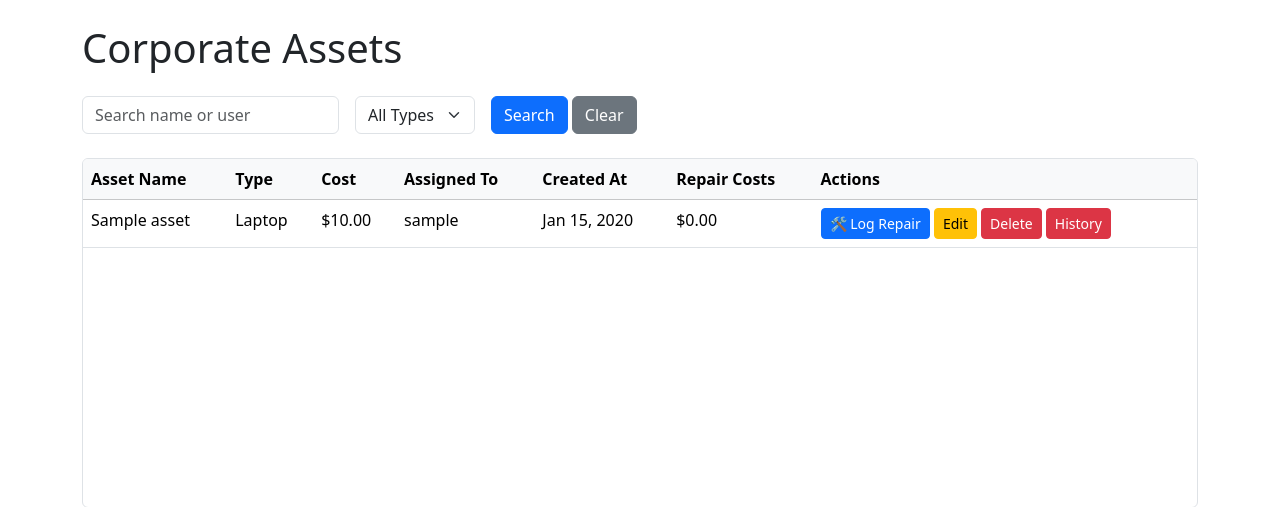
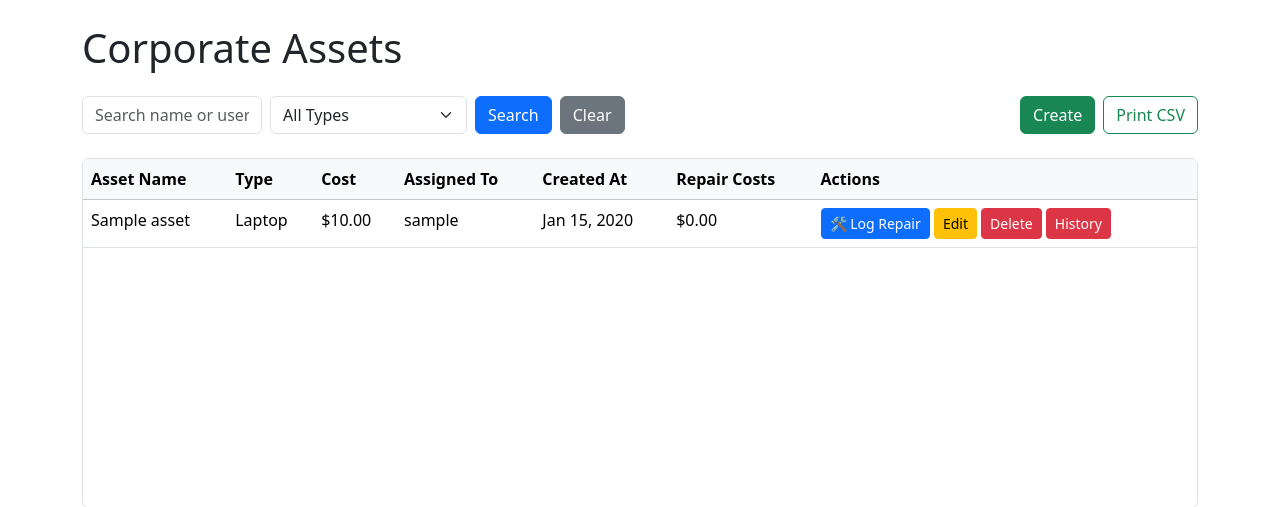
Before and after one commit to shinpagayanan/MSIT213, a Django app: page /list/ in a window 1280 px wide. Shown: the part 56-563 px from the top of the page. Run offline with Django 5.2, Linux system fonts and the light colour scheme; a user stored in the database is signed in; tables that the repository leaves empty hold one stand-in row (values such as "Sample post"); data that the repository does not hold is empty; some libraries are stand-ins or nearby versions.

Commit message:
Assignment 3 - feat: add asset csv export function

```diff
--- a/assets/templates/assets/asset_list.html
+++ b/assets/templates/assets/asset_list.html
@@ -3,30 +3,48 @@
 {% block content %}
     <h1 class="mb-4">Corporate Assets</h1>
 
-    <form method="GET" class="row g-3 mb-4">
-        <div class="col-auto">
-            <input type="text" name="search" class="form-control" placeholder="Search name or user"
-            value="{{request.GET.search}}">
-        </div>
+    <div class="d-flex justify-content-between align-items-center mb-4">
 
-        <div class="col-auto">
+    <!-- Left Side: Search Filter -->
+    <form method="GET" class="d-flex gap-2 align-items-center">
+
+        <input type="text" name="search" class="form-control"
+               placeholder="Search name or user"
+               value="{{ request.GET.search }}">
+
         <select name="asset_type" class="form-select">
             <option value="">All Types</option>
 
             {% for code, display in asset_types %}
-                    <option value="{{code}}" {% if request.GET.asset_type == code %}selected{% endif %}> {{display}}</option>
-
+                <option value="{{ code }}"
+                    {% if request.GET.asset_type == code %}selected{% endif %}>
+                    {{ display }}
+                </option>
             {% endfor %}
         </select>
-        </div>
-        <div class="col-auto">
+
         <button type="submit" class="btn btn-primary">
             Search
         </button>
-            <a href="{% url "asset-list" %}" class="btn btn-secondary">Clear</a>
+
+        <a href="{% url 'asset-list' %}" class="btn btn-secondary">
+            Clear
+        </a>
+
+    </form>
+
+    <!-- Right Side Buttons -->
+    <div class="d-flex gap-2">
+        <a href="{% url 'asset-create' %}" class="btn btn-success">
+            Create
+        </a>
+
+        <a href="{% url 'export_assets_csv' %}" class="btn btn-outline-success">
+            Print CSV
+        </a>
     </div>
 
-    </form>
+</div>
     <div class="mt-3">
     <div class="border rounded overflow-auto" style="height: 350px;">
         <table class="table mb-0">
--- a/assets/urls.py
+++ b/assets/urls.py
@@ -1,5 +1,5 @@
 from django.urls import path
-from .views import DashboardView, AssetListView, AssetCreateView, SignUpView, MaintenanceCreateView,AssetUpdateView, AssetDeleteView, AssetHistoryView, AssetRevertView, AssetMaintenanceView
+from .views import DashboardView, AssetListView, AssetCreateView, SignUpView, MaintenanceCreateView,AssetUpdateView, AssetDeleteView, AssetHistoryView, AssetRevertView, AssetMaintenanceView, export_assets_csv
 
 urlpatterns = [
     path('', DashboardView.as_view(), name='dashboard'),
@@ -11,5 +11,7 @@ urlpatterns = [
     path('asset/<int:pk>/logs', AssetMaintenanceView.as_view(), name='asset_maintenance_logs'),
     path('asset/<int:pk>/maintain', MaintenanceCreateView.as_view(), name='asset_maintain'),
     path('<int:pk>/history/', AssetHistoryView.as_view(), name = 'asset_history'),
-    path('<int:pk>/history/<int:history_id>/revert', AssetRevertView.as_view(), name='asset_revert')
+    path('<int:pk>/history/<int:history_id>/revert', AssetRevertView.as_view(), name='asset_revert'),
+    path('export-assets-csv/', export_assets_csv, name='export_assets_csv'),
+
 ]
--- a/assets/views.py
+++ b/assets/views.py
@@ -1,3 +1,5 @@
+import csv
+from django.http import HttpResponse
 from django.shortcuts import render
 from django.shortcuts import get_object_or_404, redirect
 from django.views import View
@@ -11,6 +13,25 @@ from assets.models import Asset, Department, User, MaintenanceLog
 from assets.mixins import ManagerOrAdminRequiredMixin
 from assets.forms import CustomCreationForm
 
+def export_assets_csv(request):
+    response = HttpResponse(content_type='text/csv')
+    response['Content-Disposition'] = 'attachment; filename="asset_report.csv"'
+
+    writer = csv.writer(response)
+
+    writer.writerow(['Asset Name', 'Type', 'Cost', 'Assigned User'])
+
+    assets = Asset.objects.select_related('assigned_to').all()
+
+    for asset in assets:
+        writer.writerow([
+            asset.name,
+            asset.get_asset_type_display(),
+            asset.cost,
+            asset.assigned_to.username if asset.assigned_to else ''
+        ])
+
+    return response
 
 class DashboardView(LoginRequiredMixin,TemplateView):
     template_name = "assets/dashboard.html"
```
Lines whose indentation alone changed are shown as unchanged.
